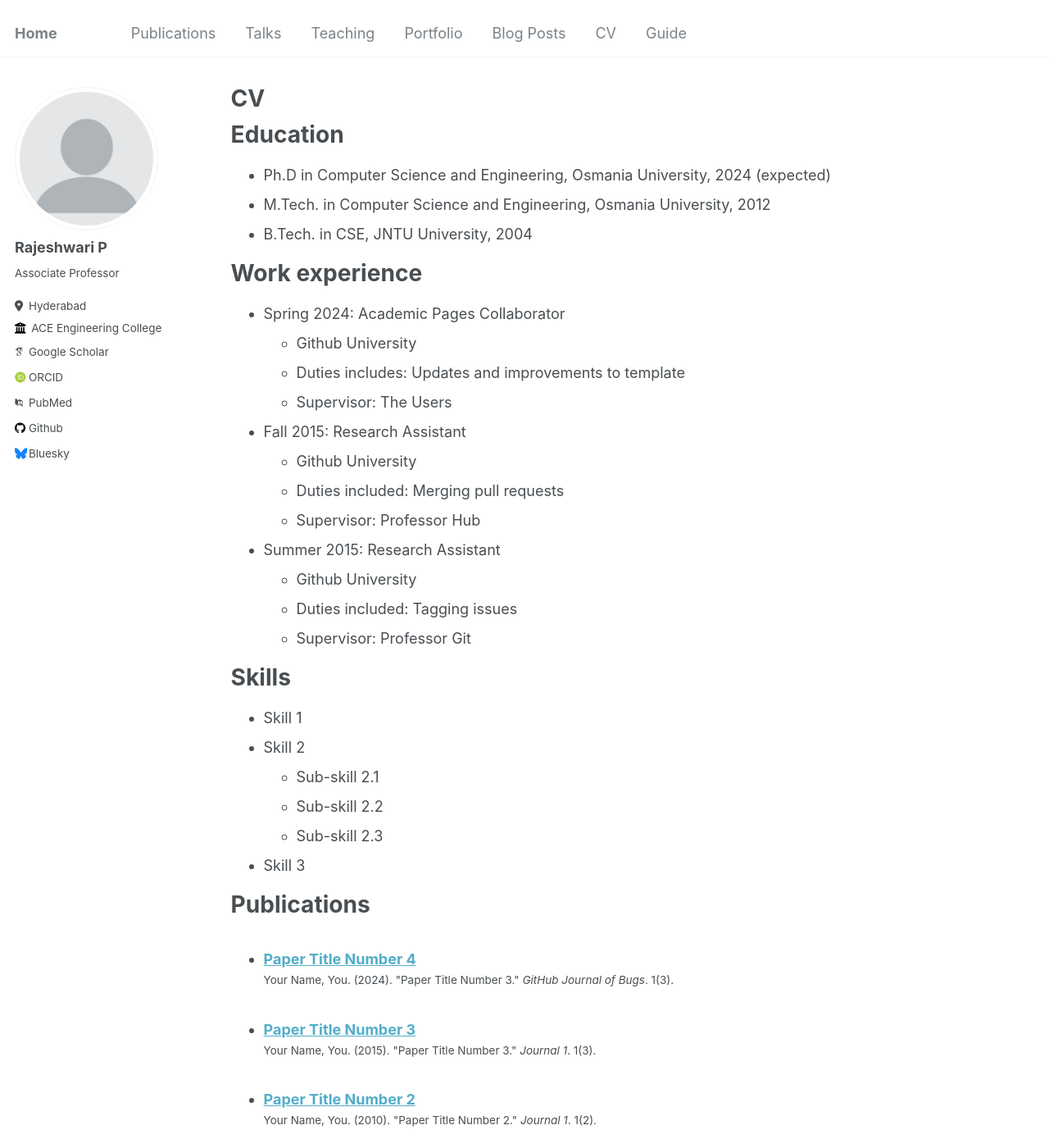
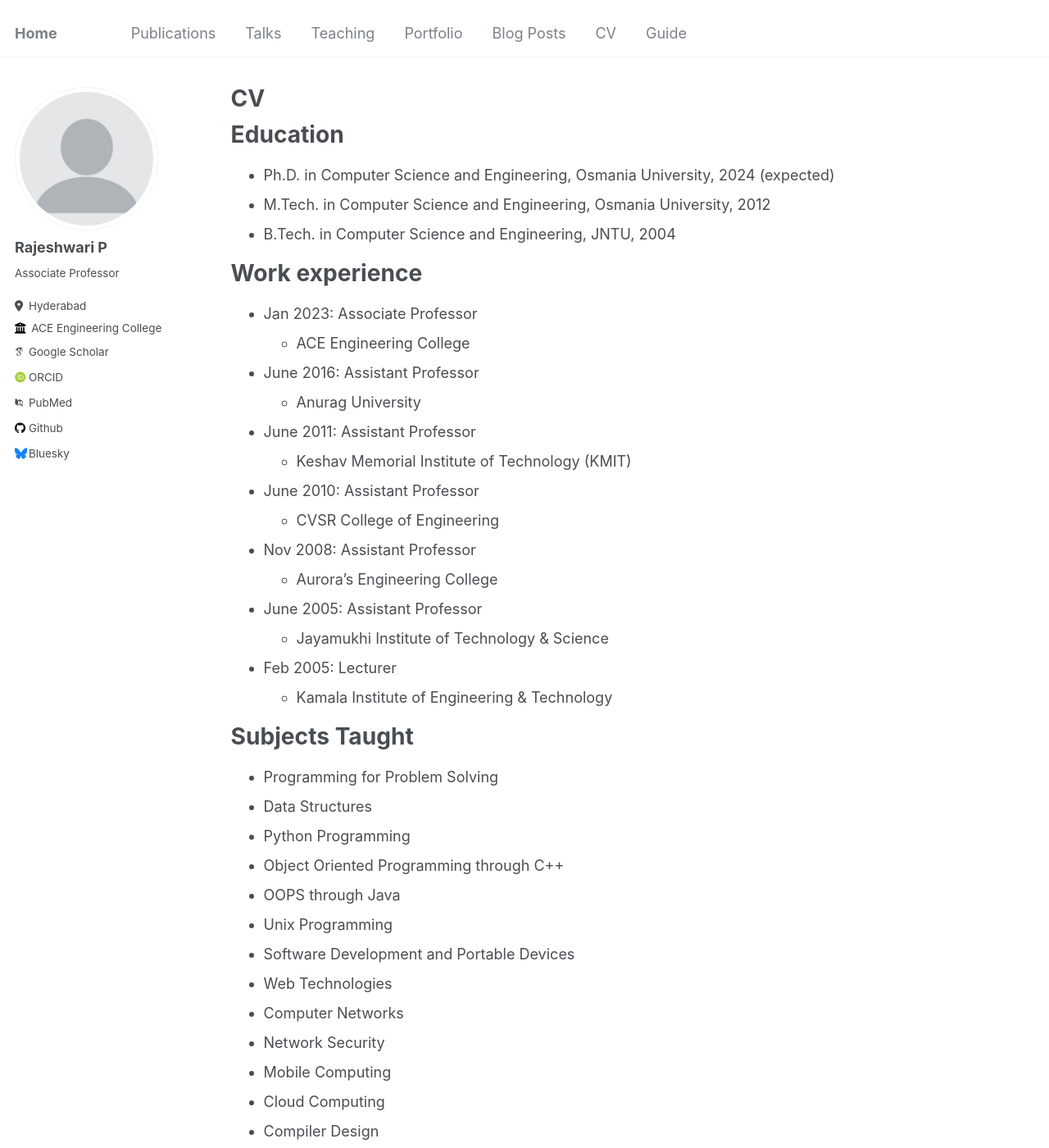
Before and after one commit to nookaraji/nookaraji.github.io, a Jekyll site: the page built from _pages/cv.md, in a window 1280 px wide and 1400 px high. Shown: the whole window at 82% size. Built offline with Jekyll 4.4.1, drawn with Linux system fonts in a browser that asks for light colours; some web fonts are replaced; some of the changed text lies outside the part shown.

Commit message:
Update cv.md

```diff
--- a/_pages/cv.md
+++ b/_pages/cv.md
@@ -11,35 +11,42 @@ redirect_from:
 
 Education
 ======
-* Ph.D in Computer Science and Engineering, Osmania University, 2024 (expected)
+* Ph.D. in Computer Science and Engineering, Osmania University, 2024 (expected)
 * M.Tech. in Computer Science and Engineering, Osmania University, 2012
-* B.Tech. in CSE, JNTU University, 2004
+* B.Tech. in Computer Science and Engineering, JNTU, 2004
 
 Work experience
 ======
-* Spring 2024: Academic Pages Collaborator
-  * Github University
-  * Duties includes: Updates and improvements to template
-  * Supervisor: The Users
+* Jan 2023: Associate Professor
+  * ACE Engineering College
+* June 2016: Assistant Professor
+  * Anurag University
+* June 2011: Assistant Professor
+  * Keshav Memorial Institute of Technology (KMIT)
+* June 2010: Assistant Professor
+  * CVSR College of Engineering
+* Nov 2008: Assistant Professor
+  * Aurora’s Engineering College
+* June 2005: Assistant Professor
+  * Jayamukhi Institute of Technology &amp; Science
+* Feb 2005: Lecturer
+  * Kamala Institute of Engineering &amp; Technology
 
-* Fall 2015: Research Assistant
-  * Github University
-  * Duties included: Merging pull requests
-  * Supervisor: Professor Hub
-
-* Summer 2015: Research Assistant
-  * Github University
-  * Duties included: Tagging issues
-  * Supervisor: Professor Git
-
-Skills
+Subjects Taught
 ======
-* Skill 1
-* Skill 2
-  * Sub-skill 2.1
-  * Sub-skill 2.2
-  * Sub-skill 2.3
-* Skill 3
+* Programming for Problem Solving
+* Data Structures
+* Python Programming
+* Object Oriented Programming through C++
+* OOPS through Java
+* Unix Programming
+* Software Development and Portable Devices
+* Web Technologies
+* Computer Networks
+* Network Security
+* Mobile Computing
+* Cloud Computing
+* Compiler Design
 
 Publications
 ======
@@ -47,18 +54,9 @@ Publications
     {% include archive-single-cv.html %}
   {% endfor %}</ul>
 
-Talks
-======
-  <ul>{% for post in site.talks reversed %}
-    {% include archive-single-talk-cv.html  %}
-  {% endfor %}</ul>
 
 Teaching
 ======
   <ul>{% for post in site.teaching reversed %}
     {% include archive-single-cv.html %}
   {% endfor %}</ul>
-
-Service and leadership
-======
-* Currently signed in to 43 different slack teams
```
